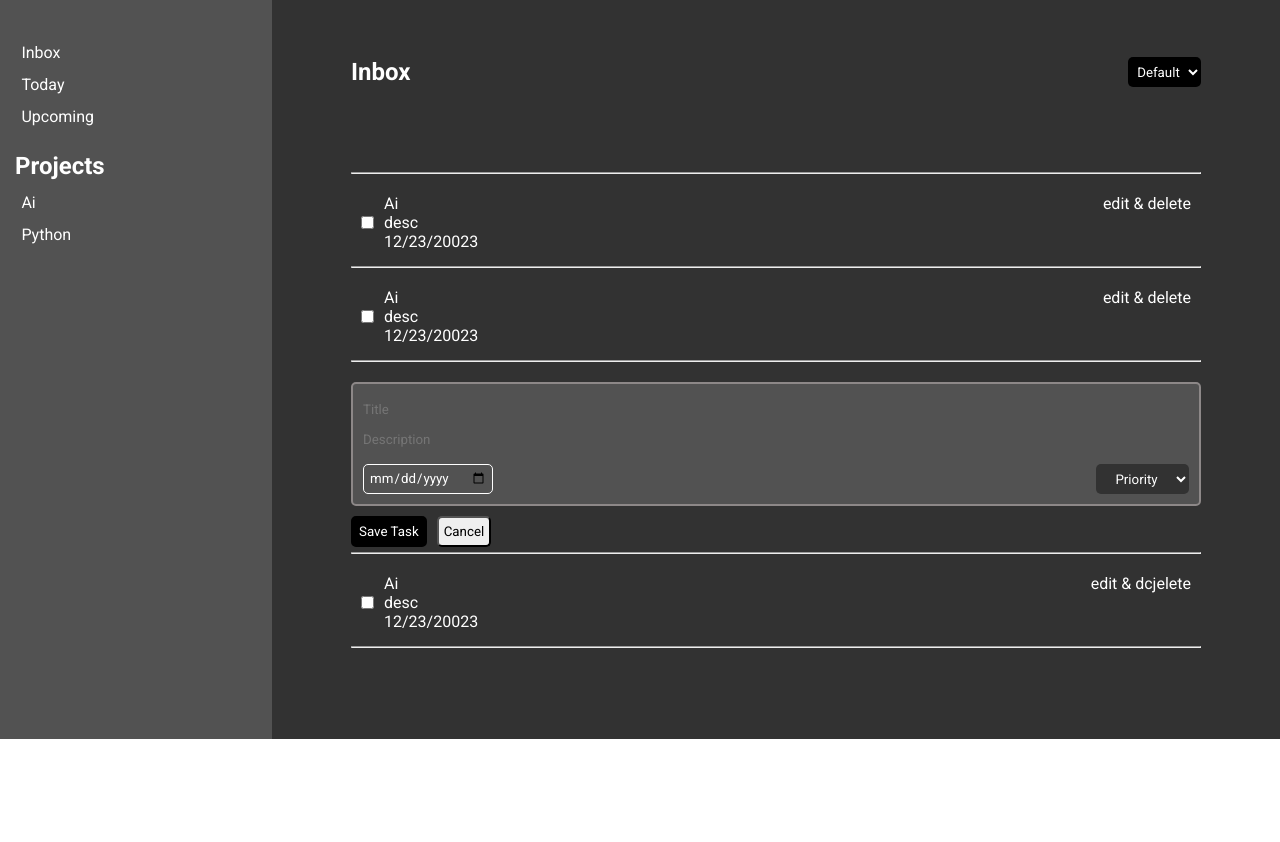
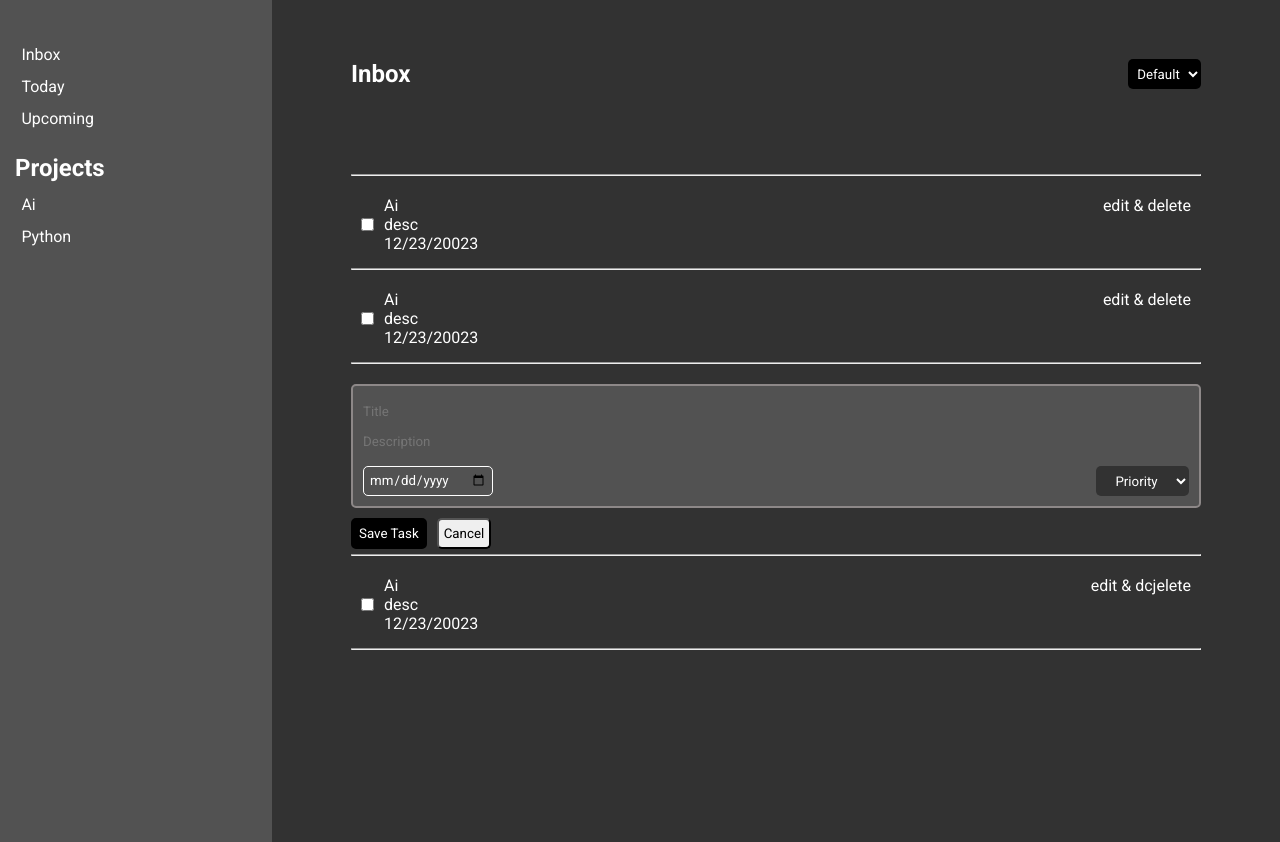
Before and after one commit to higgsboson909/todo-list, a website built with webpack: page src/template.html in a window 1280 px wide. Shown: the part 61-903 px from the top of the page. Before the commit the page ends 800 px from the top, so only its background shows below. Built offline with nearby package versions, Linux system fonts and the light colour scheme.

Commit message:
Fix the sidebar expansion

```diff
--- a/src/styles.css
+++ b/src/styles.css
@@ -12,13 +12,14 @@
 */
 
 body, html {
+    background-color: #323232;
     height: 100%;
 }
 /* ENTIRE DOM */
 .todo-list {
     display: flex;
     flex-direction: column;
-    height: 100%;
+    min-height: 100%;
 }
 
 
@@ -35,18 +36,21 @@ body, html {
 
 /* MAIN BODY */
 .main-body {
-    background-color: #323232;
-    height: 100%;
+    /* background-color: #323232; */
     display: flex;
+    min-height: 100vh;
+    /* border: solid yellow; */
 
 }
 
 /* SIDEBAR */
 .sidebar {
+    min-height: 100%;
     padding: 15px;
     padding-top: 40px;
     background-color: #525252;
     min-width: 17em;
+    /* height: 100%; */
 }
 
 .default {
@@ -73,14 +77,12 @@ body, html {
 
 /* CONTENT */
 .container {
+    height: 100%;
     flex-direction: row;
     margin: 0 auto 0;
     width: 900px;
-    /* display: flex; */
     /* flex-direction: column; */
-    /* padding: 0 22% 22%; */
     padding-top: 40px;
-
 }
 .content {
     display: flex;
@@ -116,11 +118,10 @@ body, html {
     width: 100%;
 }
 .items-list {
-
     display: flex;
     flex: 1 1 auto;
     flex-direction: column;
-
+    margin-bottom: 12rem;
 }
 .item-detail {
     width: 100%;
@@ -232,5 +233,5 @@ body, html {
 .cancel {
     padding: 5px;
     border-radius: 5px;
-    color: black
+    color: black;
 }
```
